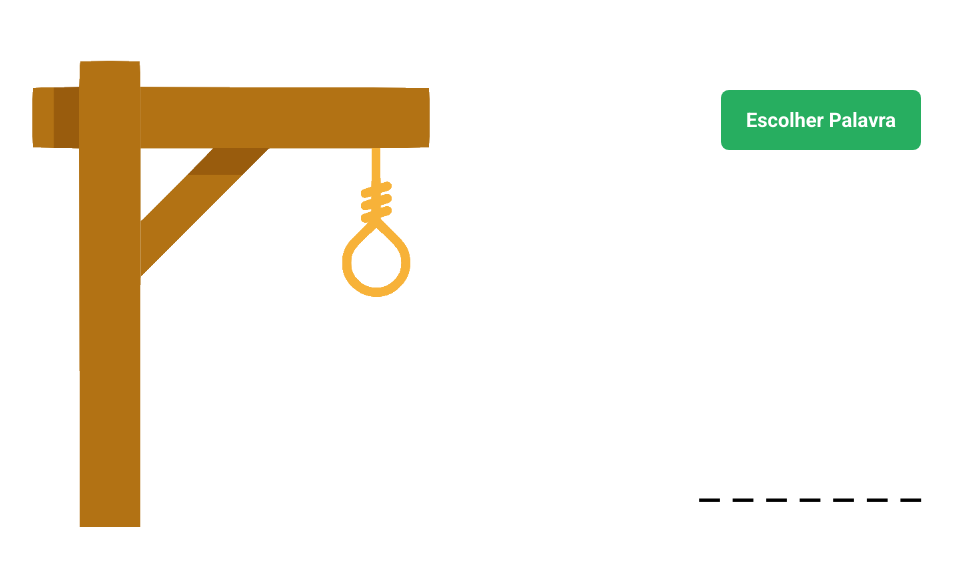
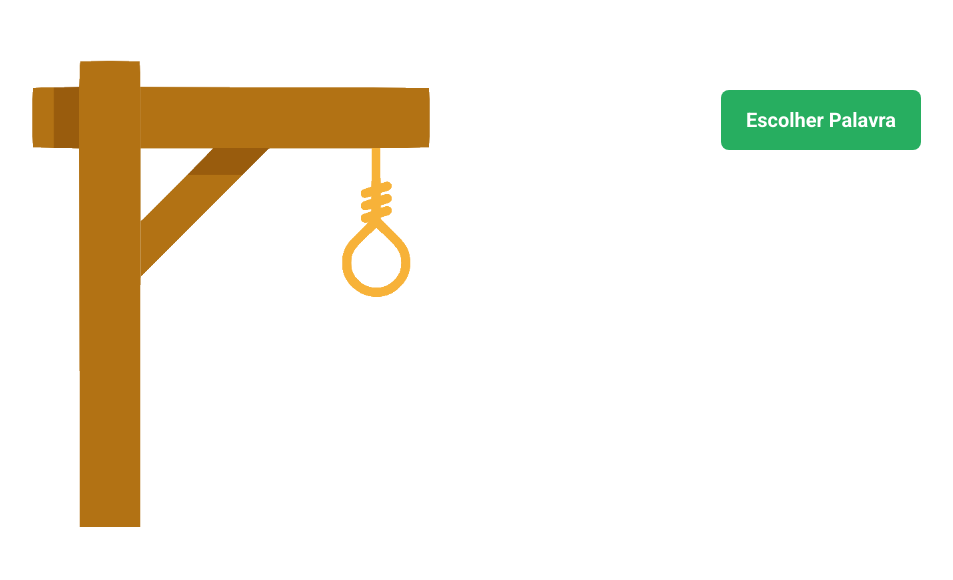
Before and after one commit to rsankutty/projeto8-jogoforca, a React (Create React App) app: page / in a window 1280 px wide. Shown: the top 580 px of the page, without its empty margins (139-1092 px from the left). Built offline with nearby package versions, Linux system fonts and the light colour scheme.

Commit message:
componentizacao + pre jogo

```diff
--- a/public/css/style.css
+++ b/public/css/style.css
@@ -12,7 +12,7 @@ main {
   flex-direction: column;
 }
 
-top {
+.top {
   display: flex;
   justify-content: space-between;
 }
@@ -35,14 +35,14 @@ top {
   text-align: center;
 }
 
-bottom {
+.bottom {
   margin-top: 70px;
   display: flex;
   justify-content: center;
   /* background-color: yellow; */
   width: 100%;
 }
-letters {
+.letters {
   display: grid;
   gap: 12px;
   grid-template-columns: repeat(13, 40px);
@@ -104,7 +104,7 @@ letters {
   width: 400px;
 }
 
-.chooseWord {
+.botao-palavra {
   background-color: #27ae60;
   color: white;
   width: 200px;
--- a/src/App.js
+++ b/src/App.js
@@ -1,14 +1,24 @@
+import React from "react";
+
 import Chute from "./components/Chute";
 import Jogo from "./components/Jogo";
 import Letras from "./components/Letras";
 import palavras from "./palavras";
 
 function App() {
+  const [palavra, setPalavra] = React.useState("");
+  const [letraEstado, setLetraEstado] = React.useState("disabled");
+
   return (
     <>
       <main>
-        <Jogo />
-        <Letras />
+        <Jogo
+          palavrasArr={palavras}
+          palavra={palavra}
+          setPalavra={setPalavra}
+          setLetraEstado={setLetraEstado}
+        />
+        <Letras letraEstado={letraEstado}/>
         <Chute />
       </main>
     </>
--- a/src/components/Jogo.js
+++ b/src/components/Jogo.js
@@ -1,14 +1,28 @@
 
-export default function Jogo() {
+
+export default function Jogo(props) {
+
+  function escolhePalavra(array){
+    let randomElement = array[Math.floor(Math.random() * array.length)];
+    console.log(randomElement)
+    let numChar = randomElement.length
+    console.log(numChar)
+    let palavraArray= Array(numChar).fill('_')
+    {props.setPalavra(palavraArray.join(' '))}
+    {props.setLetraEstado('')}
+  }
+
+
+
   return (
-    <top>
+    <div className="top">
       <div className="img-forca">
         <img src="assets/forca0.png"></img>
       </div>
       <div className="top-right">
-        <button className="chooseWord">Escolher Palavra</button>
-        <p>_ _ _ _ _ _ _</p>
+        <button onClick={()=> escolhePalavra(props.palavrasArr)} className="botao-palavra">Escolher Palavra</button>
+        <p>{props.palavra}</p>
       </div>
-    </top>
+    </div>
   );
 }
--- a/src/components/Letras.js
+++ b/src/components/Letras.js
@@ -1,4 +1,4 @@
-export default function Letras() {
+export default function Letras(props) {
   const lettersArr = [
     "A",
     "B",
@@ -29,12 +29,12 @@ export default function Letras() {
   ];
 
   return (
-    <bottom>
-      <letters>
+    <div className="bottom">
+      <div className="letters">
         {lettersArr.map((item) => (
-          <button className="letter disabled">{item}</button>
+          <button className={`letter ${props.letraEstado}`} >{item}</button>
         ))}
-      </letters>
-    </bottom>
+      </div>
+    </div>
   );
 }
```
